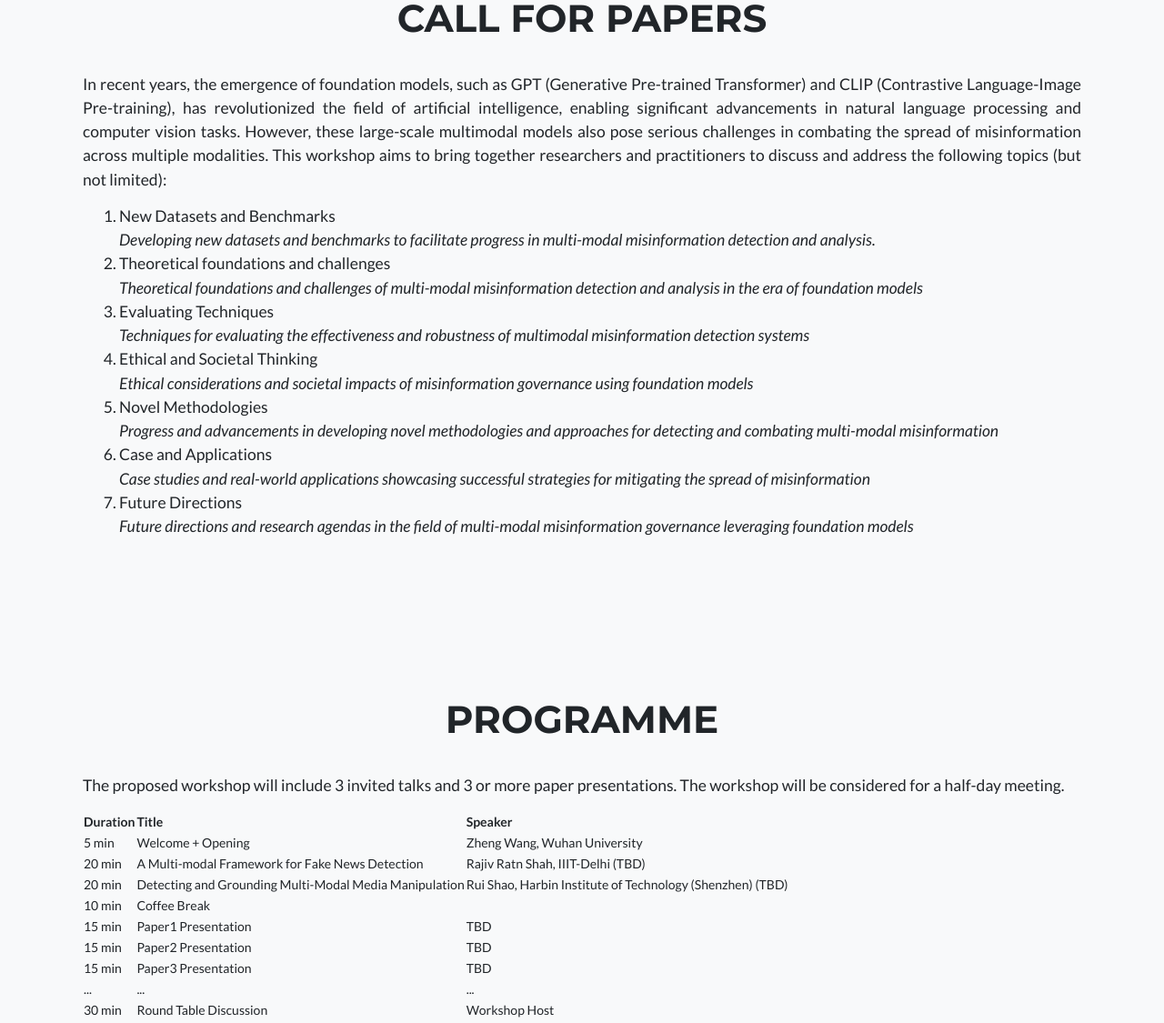
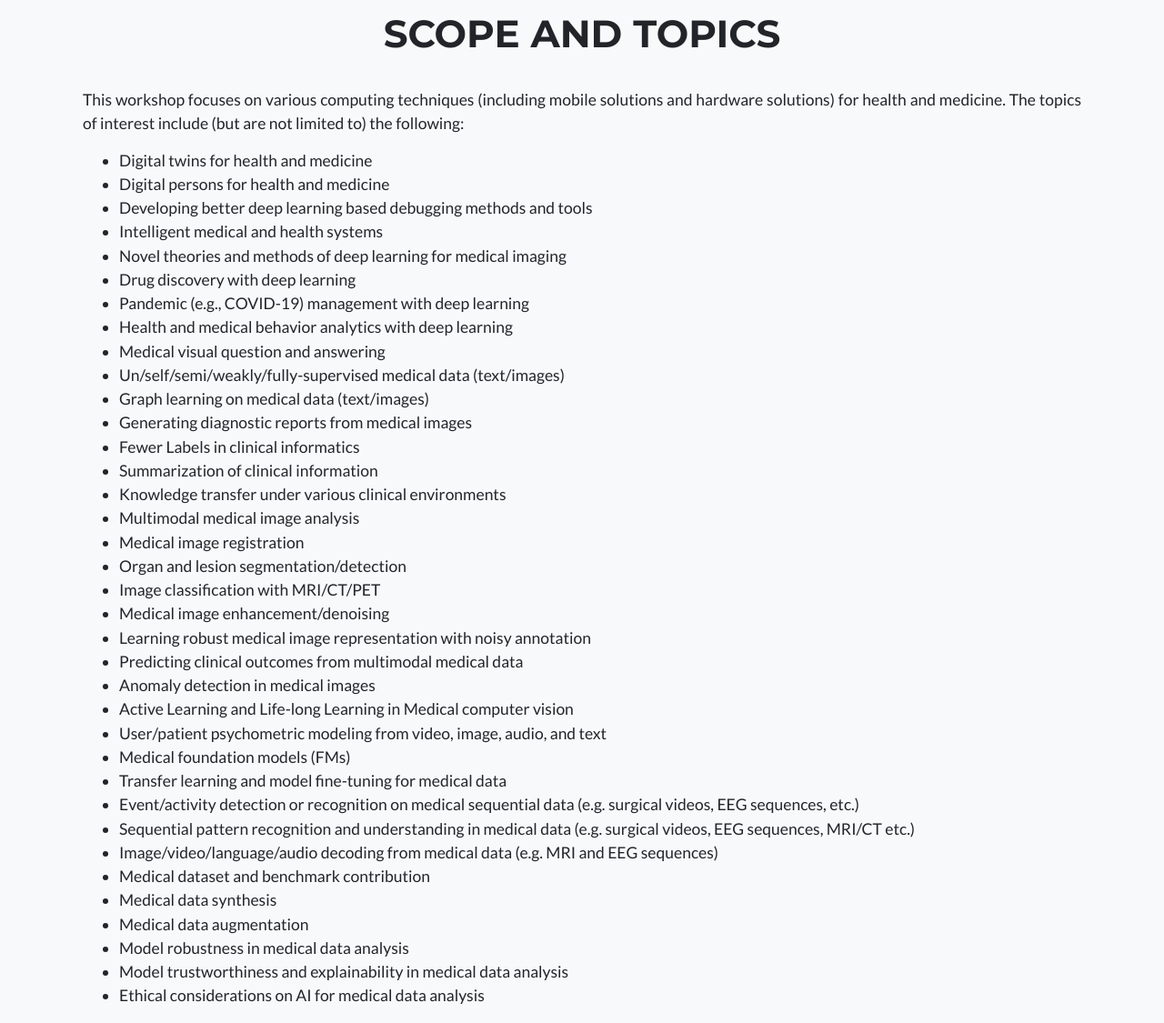
Before and after one commit to visualcom-group/mchm-24, a plain HTML site: page index.html in a window 1280 px wide. Shown: the part 667-1792 px from the top of the page at 91% size. Drawn offline with nearby package versions, Linux system fonts and the light colour scheme; a script that the page names is missing.

Commit message:
add some assets

```diff
--- a/index.html
+++ b/index.html
@@ -8,9 +8,9 @@
     <meta name="viewport" content="width=device-width, initial-scale=1.0">
     <meta name="description" content="" />
     <meta name="author" content="" />
-    <title>MIS-24: Multi-modal Misinformation Governance in the Era of Foundation Models</title>
+    <title>The 1st International Workshop on Multimedia Computing for Health and Medicine</title>
     <!-- Favicon-->
-    <link rel="icon" type="image/x-icon" href="assets/img/favicon.ico" />
+    <link rel="icon" type="image/x-icon" href="assets/img/logo/mm2024.png" />
     <!-- Font Awesome icons (free version)-->
     <script src="https://use.fontawesome.com/releases/v5.15.1/js/all.js" crossorigin="anonymous"></script>
     <!-- Google fonts-->
@@ -233,12 +233,10 @@
         <div style="background-color: rgba(0,0,0,0.5); padding: 2rem;" class="container d-flex align-items-center flex-column">
 
             <!-- Masthead Heading -->
-            <h1 class="masthead-heading mb-0">MIS-24</h1>
+            <h1 class="masthead-heading mb-0">The 1st International Workshop on Multimedia Computing for Health and Medicine</h1>
 
             <!-- Masthead Subheading -->
             <p class="masthead-subheading font-weight-light mb-0">
-                Multi-modal Misinformation Governance in the Era of Foundation Models
-                <br />
                 Co-located with 2024 ACM Multimedia (ACM MM 2024)
                 <br/>
                 28 October - 1 November 2024, Melbourne, Australia
@@ -260,32 +258,54 @@
         <div class="container">
 
             <!-- About Section Heading -->
-            <h2 class="page-section-heading text-center text-uppercase text-secondary mb-5">Call for Papers</h2>
+            <h2 class="page-section-heading text-center text-uppercase text-secondary mb-5">Scope and Topics</h2>
 
 
             <!--<h3>Topics</h3>-->
 
             <p class="lead text-justify">
 
-                In recent years, the emergence of foundation models, such as GPT (Generative Pre-trained Transformer) and CLIP (Contrastive Language-Image Pre-training), has revolutionized the field of artificial intelligence, enabling significant advancements in natural language processing and computer vision tasks. However, these large-scale multimodal models also pose serious challenges in combating the spread of misinformation across multiple modalities. This workshop aims to bring together researchers and practitioners to discuss and address the following topics (but not limited):
+                This workshop focuses on various computing techniques (including mobile solutions and hardware solutions) for health and medicine. The topics of interest include (but are not limited to) the following:
                 <br />
-                <ol class="lead">
-                    <li> New Datasets and Benchmarks<br>
-                        <i> Developing new datasets and benchmarks to facilitate progress in multi-modal misinformation detection and analysis.</i></li>
-                    <li> Theoretical foundations and challenges<br>
-                        <i>Theoretical foundations and challenges of multi-modal misinformation detection and analysis in the era of foundation models</i></li>
-                    <li> Evaluating Techniques <br>
-                        <i>Techniques for evaluating the effectiveness and robustness of multimodal misinformation detection systems</i>
-                    </li>
-                    <li> Ethical and Societal Thinking <br>
-                        <i>Ethical considerations and societal impacts of misinformation governance using foundation models</i></li>
-                    <li> Novel Methodologies<br>
-                        <i>Progress and advancements in developing novel methodologies and approaches for detecting and combating multi-modal misinformation</i></li>
-                    <li> Case and Applications<br>
-                        <i>Case studies and real-world applications showcasing successful strategies for mitigating the spread of misinformation</i></li>
-                    <li> Future Directions <br>
-                        <i>Future directions and research agendas in the field of multi-modal misinformation governance leveraging foundation models</i></li>
-                </ol>
+                <ul class="lead">
+                    <li>Digital twins for health and medicine</li>
+                    <li>Digital persons for health and medicine</li>
+                    <li>Developing better deep learning based debugging methods and tools</li>
+                    <li>Intelligent medical and health systems</li>
+                    <li>Novel theories and methods of deep learning for medical imaging</li>
+                    <li>Drug discovery with deep learning</li>
+                    <li>Pandemic (e.g., COVID-19) management with deep learning</li>
+                    <li>Health and medical behavior analytics with deep learning</li>
+                    <li>Medical visual question and answering</li>
+                    <li>Un/self/semi/weakly/fully-supervised medical data (text/images)</li>
+                    <li>Graph learning on medical data (text/images)</li>
+                    <li>Generating diagnostic reports from medical images</li>
+                    <li>Fewer Labels in clinical informatics</li>
+                    <li>Summarization of clinical information</li>
+                    <li>Knowledge transfer under various clinical environments</li>
+                    <li>Multimodal medical image analysis</li>
+                    <li>Medical image registration</li>
+                    <li>Organ and lesion segmentation/detection</li>
+                    <li>Image classification with MRI/CT/PET</li>
+                    <li>Medical image enhancement/denoising</li>
+                    <li>Learning robust medical image representation with noisy annotation</li>
+                    <li>Predicting clinical outcomes from multimodal medical data</li>
+                    <li>Anomaly detection in medical images</li>
+                    <li>Active Learning and Life-long Learning in Medical computer vision</li>
+                    <li>User/patient psychometric modeling from video, image, audio, and text</li>
+                    <li>Medical foundation models (FMs)</li>
+                    <li>Transfer learning and model fine-tuning for medical data</li>
+                    <li>Event/activity detection or recognition on medical sequential data (e.g. surgical videos, EEG sequences, etc.)</li>
+                    <li>Sequential pattern recognition and understanding in medical data (e.g. surgical videos, EEG sequences, MRI/CT etc.)</li>
+                    <li>Image/video/language/audio decoding from medical data (e.g. MRI and EEG sequences)</li>
+                    <li>Medical dataset and benchmark contribution</li>
+                    <li>Medical data synthesis</li>
+                    <li>Medical data augmentation</li>
+                    <li>Model robustness in medical data analysis</li>
+                    <li>Model trustworthiness and explainability in medical data analysis</li>
+                    <li>Ethical considerations on AI for medical data analysis</li>
+
+                </ul>
         </div>
     </section>
 
@@ -433,7 +453,7 @@
 
         <div class="container">
 
-            <h2 class="page-section-heading text-center text-uppercase">Organizers</h2>
+            <h2 class="page-section-heading text-center text-uppercase">Workshop Organizers</h2>
             <!-- <p class="text-center">Co-chairs for Sci-K 2023 (alphabetically)</p> -->
             <div class="row mt-5">
                 <div class="col-sm-3">
```
Also changed, not shown: assets/img/MCEC_3.263d7dba.jpg (added), 1 other file.
